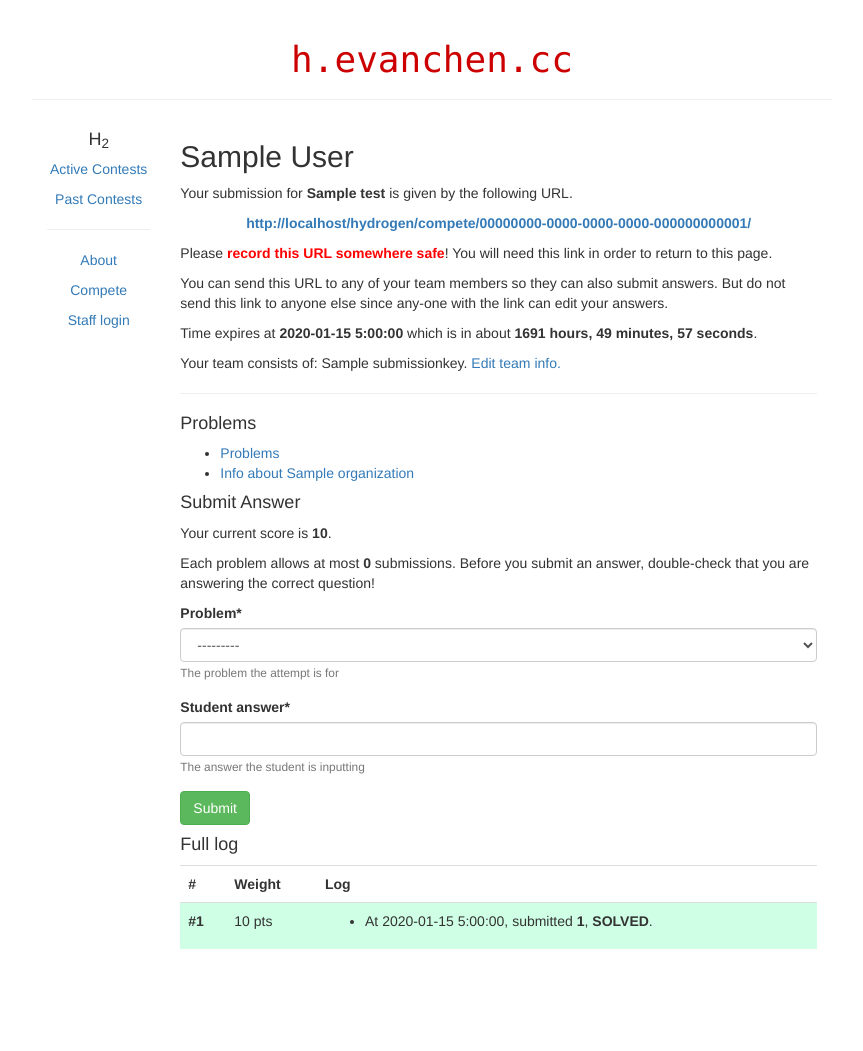
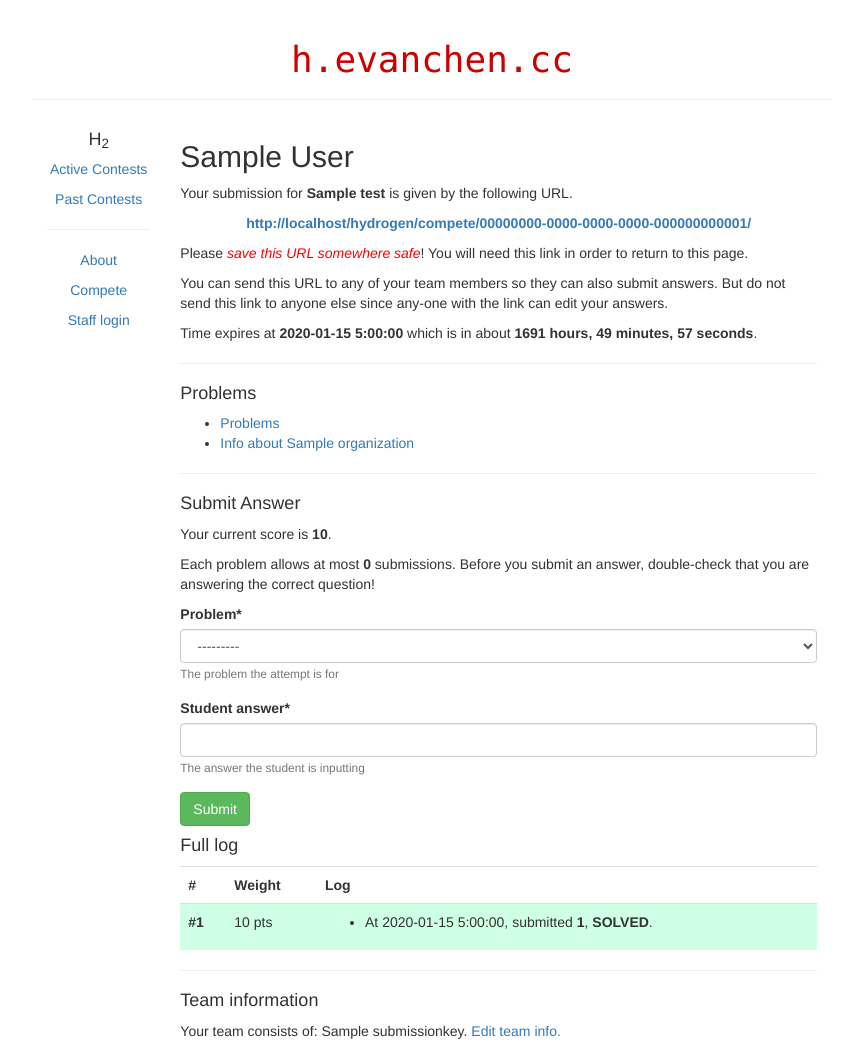
Before and after one commit to vEnhance/hydrogen, a Django app: page /hydrogen/compete/00000000-0000-0000-0000-000000000001/ in a window 1280 px wide. Shown: the whole page, without its empty margins (208-1071 px from the left). Before the commit the page ends 949 px from the top, so only its background shows below. Run offline with Django 3.2, Linux system fonts and the light colour scheme; tables that the repository leaves empty hold one stand-in row (values such as "Sample post"); some libraries are stand-ins or nearby versions.

Commit message:
Clarify instructions

```diff
--- a/hydrogen/templates/hydrogen/compete.html
+++ b/hydrogen/templates/hydrogen/compete.html
@@ -10,7 +10,7 @@ is given by the following URL.</p>
 <a href="#"><b>{{request.build_absolute_uri}}</b></a>
 </p>
 <p>
-Please <b style="color:red;">record this URL somewhere safe</b>!
+Please <i style="color:red;">save this URL somewhere safe</i>!
 You will need this link in order to return to this page.</p>
 <p>You can send this URL to any of your team members
 so they can also submit answers.
@@ -22,8 +22,6 @@ which is in about
 <b> <span id="countdown-hours">0</span> hours,
 	<span id="countdown-minutes">0</span> minutes,
 	<span id="countdown-seconds">0</span> seconds</b>.</p>
-<p>Your team consists of: {{ sub_key.real_name }}.
-<a href="{% url 'update_key' sub_key.id %}">Edit team info.</a></p>
 <hr />
 
 <h4>Problems</h4>
@@ -32,6 +30,8 @@ which is in about
 	<li><a href="{{ test.organization.get_absolute_url }}">
 			Info about {{ test.organization }}</a></li>
 </ul>
+
+<hr />
 
 <h4>Submit Answer</h4>
 
@@ -73,6 +73,11 @@ the correct question!</p>
 	</tr>
 	{% endfor %}
 </table>
+
+<hr />
+<h4>Team information</h4>
+<p>Your team consists of: {{ sub_key.real_name }}.
+<a href="{% url 'update_key' sub_key.id %}">Edit team info.</a></p>
 {% endblock %}
 
 {% block scripts %}
```
